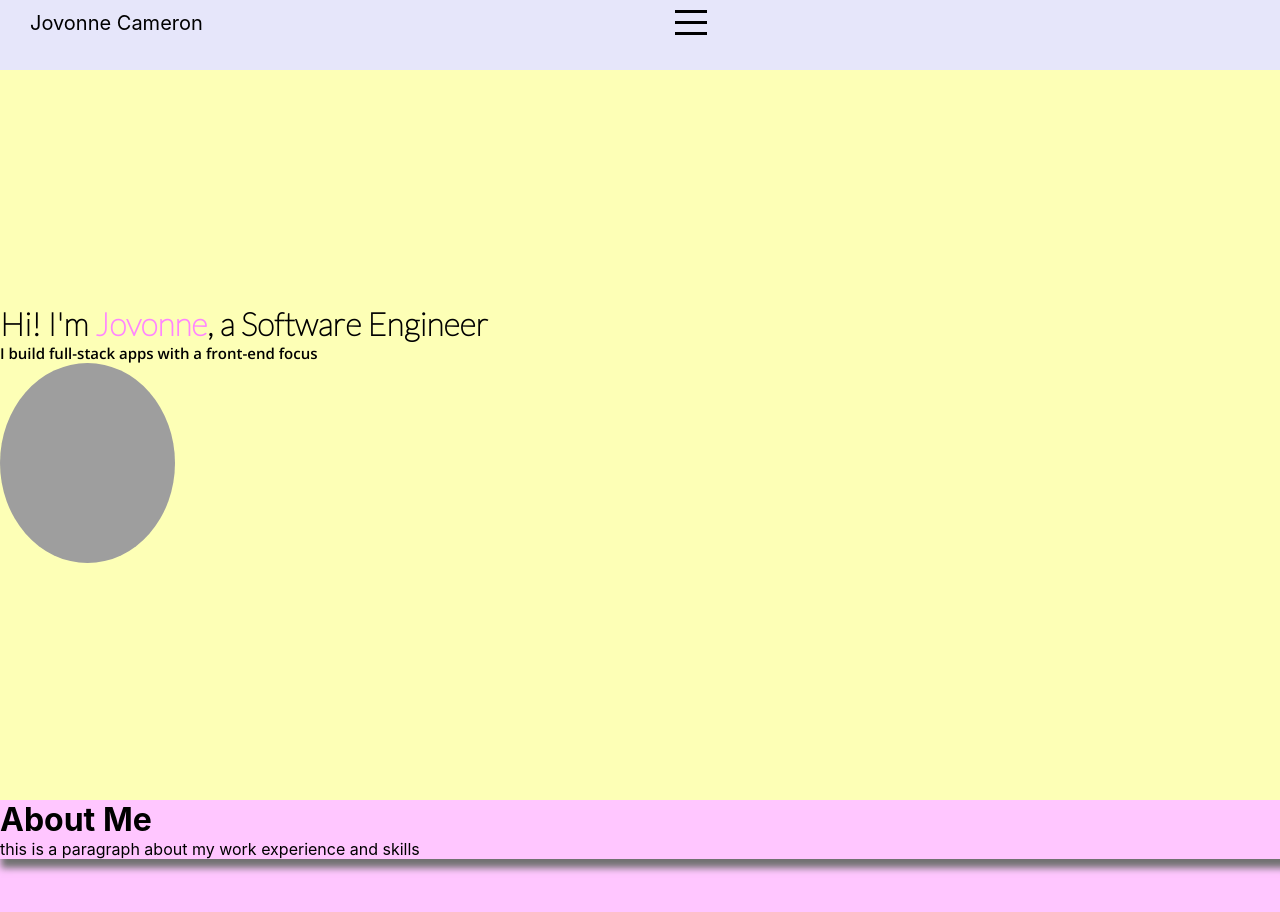
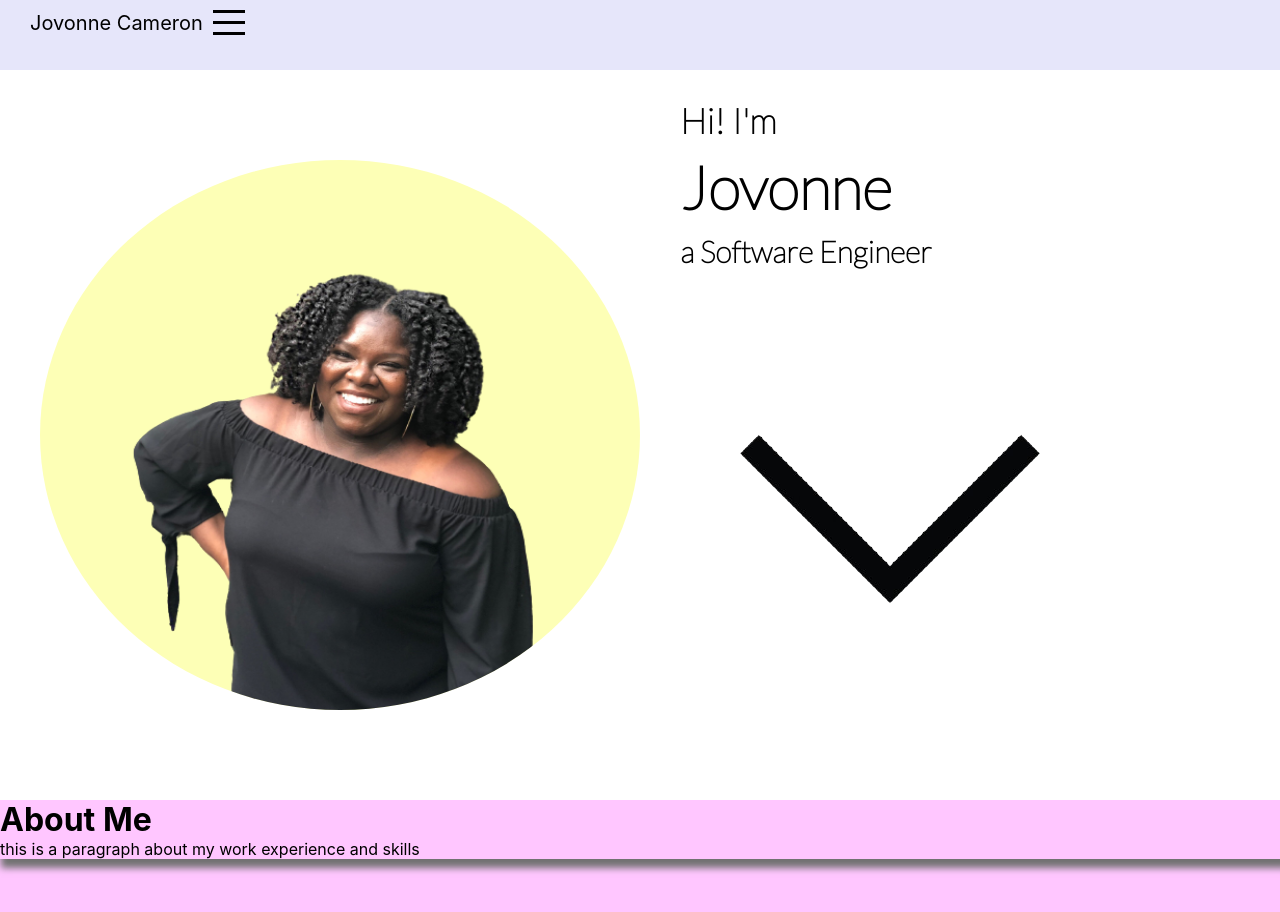
Before and after one commit to curlygirltech/portfolio, a React (Create React App) app in the folder jc-portfolio/: page / in a window 1280 px wide. Shown: the top 912 px of the page. Built offline with nearby package versions, Linux system fonts and the light colour scheme; grey boxes are pictures that could not be loaded.

Commit message:
home section started

```diff
--- a/jc-portfolio/src/App.scss
+++ b/jc-portfolio/src/App.scss
@@ -18,6 +18,6 @@
 }
 
 *{
-  width:100vw;
+  // width:100vw;
 
 }
--- a/jc-portfolio/src/Screens/Home/Home.jsx
+++ b/jc-portfolio/src/Screens/Home/Home.jsx
@@ -1,16 +1,28 @@
-import React from 'react'
-import './home.scss'
+import React from "react";
+import{HashLink as Link} from 'react-router-hash-link'
+import "./home.scss";
 
 export default function Home() {
   return (
     <div className="home-container" id="home">
-      <h1 className="heading">Hi! I'm <b>Jovonne</b>, a Software Engineer</h1>
-      <p>I build full-stack apps with a front-end focus</p>
-      <div className='jc-img'>
-        <img src="jovonnecameron.png" ></img>
+      <div className="left">
+        <div className="imgContainer">
+          <img
+            src="jovonnecameron-removebg-preview.png"
+            alt="picture of girl"
+          ></img>
+        </div>
       </div>
-      {/* <button>Get Resume</button>
-      <button>My Work</button> */}
+      <div className="right">
+        <div className="wrapper">
+          <h2>Hi! I'm</h2>
+          <h1>Jovonne</h1>
+          <h3>a Software Engineer</h3>
+        </div>
+        <Link to path="#portfolio">
+          <img src="downarrow-removebg-preview.png" alt="down-arrow towards portfolio" />
+        </Link>
+      </div>
     </div>
-  )
+  );
 }
--- a/jc-portfolio/src/Screens/Home/home.scss
+++ b/jc-portfolio/src/Screens/Home/home.scss
@@ -1,28 +1,83 @@
-.home-container{
-  background-color: #FDFFB6;
-  color:black;
-  font-family: 'Lato', sans-serif;
-  width:100%;
+.home-container {
+  background-color: white;
+  // background-color: #FDFFB6;
+  color: black;
+  font-family: "Lato", sans-serif;
+  width: 100%;
   height: calc(100vh - 70px);
-  position:relative;
-  top:70px;
+  position: relative;
+  top: 70px;
   display: flex;
-  flex-direction: column;
+  // flex-direction: column;
   justify-content: center;
   align-items: center;
 
+  .left {
+    flex: 0.5;
+    overflow: hidden;
 
+    .imgContainer {
+      width: 600px;
+      height: 550px;
+      border-radius: 50%;
+      background-color: #fdffb6;
+      display: flex;
+      align-items: flex-end;
+      justify-content: center;
+      float: right;
+
+      img {
+        height: 100%;
+        width: 450px;
+      }
+    }
+  }
+  .right {
+    flex: 0.5;
+    // position:relative;
+
+    .wrapper {
+      width: 100%;
+      height: 100%;
+      padding-left: 40px;
+      display: flex;
+      flex-direction: column;
+      justify-content: center;
+      // align-items: center;
+
+      h1 {
+        font-size: 60px;
+        margin: 10px 0;
+      }
+      h2 {
+        font-size: 35px;
+      }
+      h3 {
+        font-size: 30px;
+      }
+      a {
+        // position: absolute;
+        bottom: 10px;
+        left: 40%;
+
+          img{
+            width:30px;
+          }
+      }
+    }
+  }
 }
-.home-container p{
-  font-family: 'Open Sans', sans-serif;
-  font-size: 15px;
-}
-.home-container b{
-  color:#ff85ff;
-}
-.jc-img img{
-border-radius: 50%;
-height: 200px;
-width: 175px;
 
-}
+// .home-container p{
+//   font-family: 'Open Sans', sans-serif;
+//   font-size: 15px;
+// }
+// .home-container b{
+//   color:#ff85ff;
+// }
+// .jc-img img{
+// border-radius: 50%;
+// height: 200px;
+// width: 175px;
+
+// }
```
Also changed, not shown: jc-portfolio/public/downarrow-removebg-preview.png (added), jc-portfolio/public/jovonnecameron-removebg-preview.png (added).
